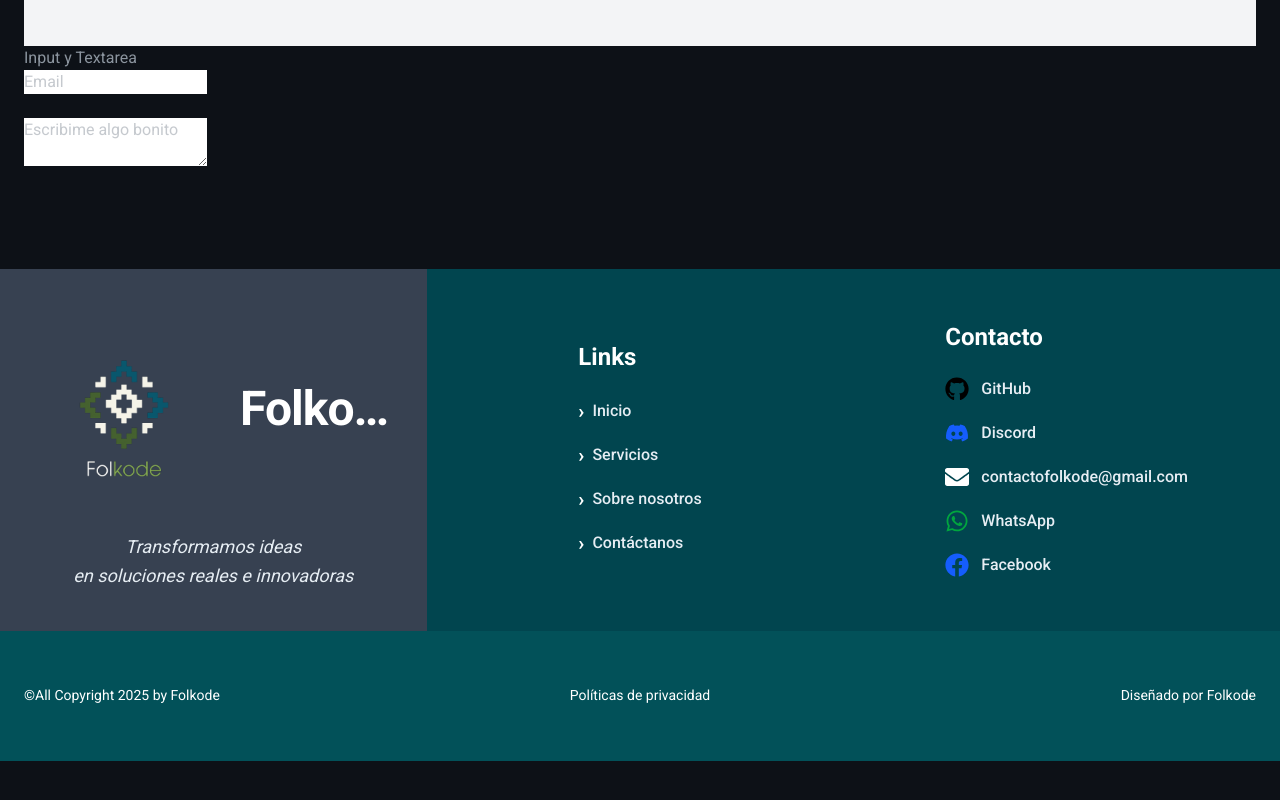
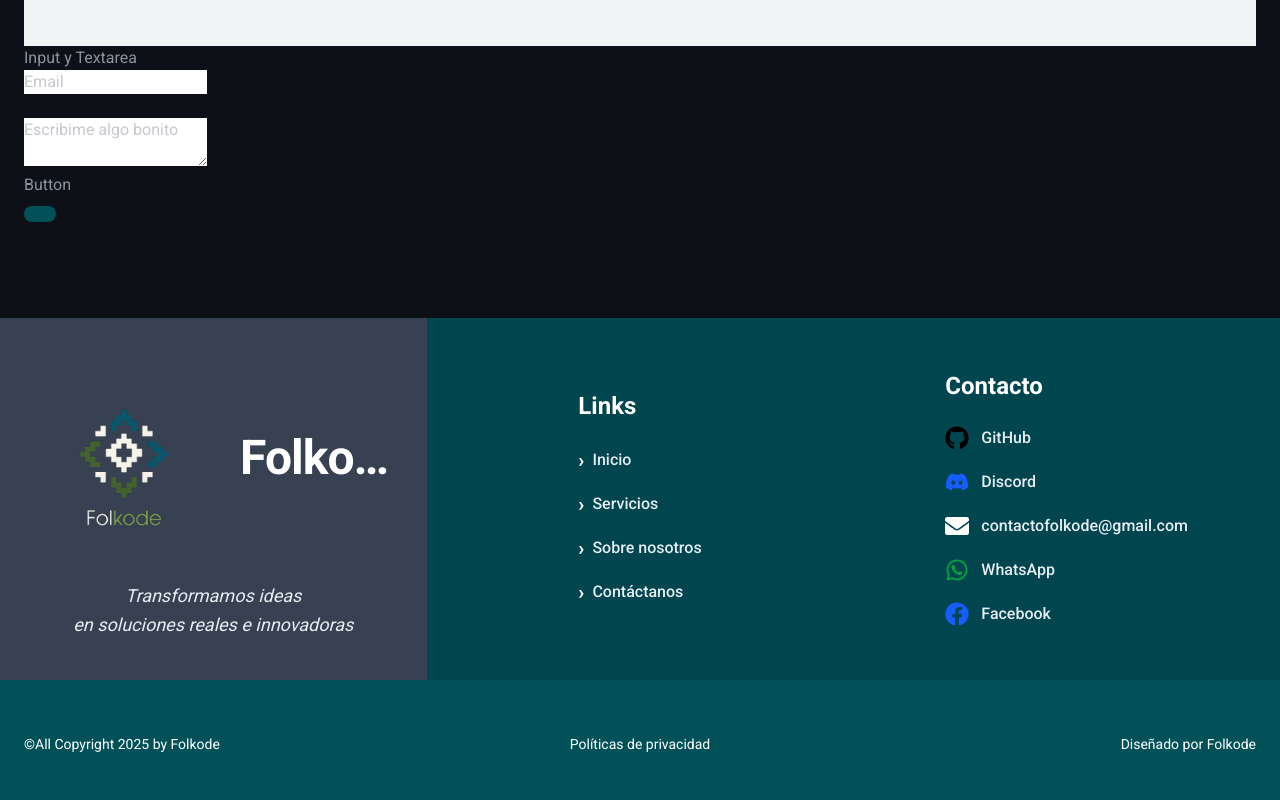
Before and after one commit to OGabrielSosa/LandingPage, a Next.js app: page / in a window 1280 px wide. Shown: the part 1206-2006 px from the top of the page. Before the commit the page ends 1967 px from the top, so only its background shows below. Built offline with nearby package versions, Linux system fonts and the light colour scheme.

Commit message:
se crea el componente Button

```diff
--- a/src/app/page.tsx
+++ b/src/app/page.tsx
@@ -1,6 +1,7 @@
 import HeroSection from "@/components/HeroSection";
 import AboutSection from "@/components/AboutSection";
 import Desplegable from "@/components/Desplegable";
+import Button from "@/components/Button";
 import Input from "@/ui/Input";
 import Textarea from "@/ui/Textarea";
 
@@ -16,6 +17,8 @@ export default function Home() {
         <br />
         <br />
         <Textarea/>
+        <p>Button</p>
+        <Button/>
 
       </div>
     </main>
--- /dev/null
+++ b/src/components/Button.tsx
@@ -0,0 +1,63 @@
+"use client";
+
+import { forwardRef, type ButtonHTMLAttributes } from "react";
+
+export interface ButtonProps extends ButtonHTMLAttributes<HTMLButtonElement> {
+  variant?: "primary" | "secondary" | "accent";
+  size?: "md" | "lg";
+  fullWidth?: boolean;
+}
+
+const Button = forwardRef<HTMLButtonElement, ButtonProps>(
+  ({
+    className,
+    variant = "primary",
+    size = "md",
+    fullWidth = false,
+    children,
+    ...props
+  }, ref) => {
+
+    // Clases base comunes
+    const baseClasses = `
+      inline-flex items-center justify-center
+      font-roboto font-bold rounded-lg
+      transition-colors duration-300
+      focus:outline-none focus:ring-2 focus:ring-offset-2
+      disabled:opacity-60 disabled:cursor-not-allowed
+      ${fullWidth ? "w-full" : ""}
+    `;
+
+    // Tamaños
+    const sizeClasses = {
+      md: "px-4 py-2 text-button",
+      lg: "px-6 py-3 text-button",
+    };
+
+    // Variantes usando tus variables CSS
+    const variantClasses = {
+      primary: "bg-primary text-inverse hover:bg-primary-hover focus:ring-primary",
+      secondary: "bg-secondary text-inverse hover:bg-secondary-hover focus:ring-secondary",
+      accent: "bg-accent text-inverse hover:bg-accent-hover focus:ring-accent",
+    };
+
+    return (
+      <button
+        ref={ref}
+        className={`
+          ${baseClasses}
+          ${sizeClasses[size]}
+          ${variantClasses[variant]}
+          ${className || ''}
+        `}
+        {...props}
+      >
+        {children}
+      </button>
+    );
+  }
+);
+
+Button.displayName = "Button";
+
+export default Button;
```
